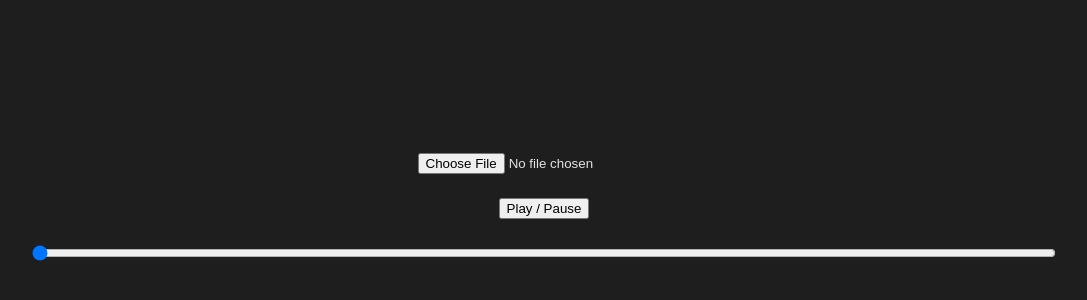
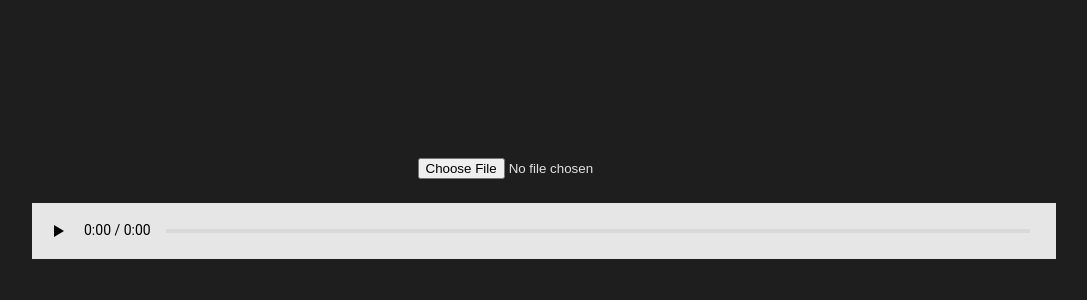
Before and after one commit to josemurillodev/audio-player, a website built with Vite: page index.html in a window 1280 px wide. Shown: the part 192-492 px from the top of the page, without its empty margins (96-1183 px from the left). Built offline with nearby package versions, Linux system fonts and the light colour scheme.

Commit message:
Updated styles

```diff
--- a/src/audio-player.ts
+++ b/src/audio-player.ts
@@ -5,6 +5,14 @@ export default class AudioPlayer {
   private playing = false;
   private time = 0;
   private offset = 0;
+
+  static formatTime(seconds: number) {
+    const mins = Math.floor((seconds % 3600) / 60);
+    const secs = Math.floor(seconds % 60);
+
+    const paddedSecs = String(secs).padStart(2, '0');
+    return `${mins}:${paddedSecs}`;
+  }
 
   constructor(context: AudioContext) {
     this.context = context;
--- a/src/main.ts
+++ b/src/main.ts
@@ -17,23 +17,38 @@ fileInput.addEventListener("change", (event) => {
     reader.onload = () => {
       const arrayBuffer = reader.result as ArrayBuffer;
       player.load(arrayBuffer);
+      toggleBtn.classList.remove('playing');
     };
     reader.onerror = () => console.error('Error reading file');
     reader.readAsArrayBuffer(file);
   }
 });
 
+const container = document.createElement("div");
+container.className  = 'audio-player'
+document.body.appendChild(container);
+
 const toggleBtn = document.createElement("button");
-toggleBtn.innerText = "Play / Pause";
-toggleBtn.style.marginBottom = "24px";
-document.body.appendChild(toggleBtn);
+toggleBtn.className  = 'play-button'
+container.appendChild(toggleBtn);
+
+const toggleIcon = document.createElement("span");
+toggleBtn.appendChild(toggleIcon);
+
+const timeLabel = document.createElement("span");
+timeLabel.className  = 'time'
+timeLabel.textContent = '0:00 / 0:00'
+container.appendChild(timeLabel);
 
 toggleBtn.addEventListener("click", () => {
+  if (!player) return;
   if (player.isPlaying) {
     player.pause();
+    toggleBtn.classList.remove('playing');
     return;
   }
   player.play();
+  toggleBtn.classList.add('playing');
 });
 
 const rangeInput = document.createElement("input");
@@ -43,7 +58,7 @@ rangeInput.min = "0";
 rangeInput.max = "0.999";
 rangeInput.step = "0.001";
 rangeInput.value = "0";
-document.body.appendChild(rangeInput);
+container.appendChild(rangeInput);
 
 rangeInput.addEventListener("input", (event: Event) => {
   const target = event.target as HTMLInputElement;
@@ -51,9 +66,8 @@ rangeInput.addEventListener("input", (event: Event) => {
 });
 
 const draw = () => {
-  if (!player.duration) {
-    return;
-  }
+  if (!player.duration) return;
+  timeLabel.textContent = `${AudioPlayer.formatTime(player.elapsed)} / ${AudioPlayer.formatTime(player.duration)}`
   const normalized = player.elapsed / player.duration;
   rangeInput.value = normalized.toString();
 };
--- a/src/style.css
+++ b/src/style.css
@@ -22,3 +22,132 @@ body {
   justify-content: center;
   flex-direction: column;
 }
+
+.audio-player {
+  display: flex;
+  width: 80%;
+  background-color: #E6E6E6;
+  color: #000;
+  justify-content: space-between;
+  align-items: center;
+}
+
+/* https://codepen.io/jacobcs1996/pen/geQKLJ?editors=0100 */
+
+.play-button {
+  --button-height: 6px;
+  --button-color: #000;
+
+  display: flex;
+  justify-content: center;
+  align-items: center;
+  width: 52px;
+  height: 52px;
+  background-color: #E6E6E6;
+  margin: 0;
+  padding: 0;
+  border: 0;
+  appearance: none;
+
+}
+
+.play-button span {
+  margin-left: calc(2 * 0.14 * var(--button-height));
+  background: none;
+  border: none;
+  border-top: var(--button-height) solid transparent;
+  border-bottom: var(--button-height) solid transparent;
+  border-left: calc(var(--button-height) * 2 * 0.86) solid var(--button-color);
+
+}
+
+.play-button.playing span {
+  margin-left: 0;
+
+  position: relative;
+  background: none;
+  border: none;
+  height: calc(var(--button-height) * 2);
+  width: calc(var(--button-height) * 2 * 0.86);
+
+  &:before,
+  &:after {
+    content: "";
+    position: absolute;
+    top: 0;
+    height: 100%;
+    width: 33%;
+    background: var(--button-color);
+  }
+
+  &:before {
+    left: 0;
+  }
+
+  &:after {
+    right: 0;
+  }
+}
+
+input[type="range"] {
+  /* active color */
+  --c: #595959;
+  /* line thickness*/
+  --l: 4px;
+  /* thumb height */
+  --h: 52px;
+  /* thumb width */
+  --w: 1px;
+  flex: 1;
+  height: var(--h);
+  margin-right: 26px;
+  margin-left: 14px;
+  /* needed for Firefox*/
+  --_c: color-mix(in srgb, var(--c), #000 var(--p, 0%));
+  -webkit-appearance: none;
+  -moz-appearance: none;
+  appearance: none;
+  background: none;
+  cursor: pointer;
+  overflow: hidden;
+}
+
+input[type="range"]:focus-visible,
+input[type="range"]:hover {
+  --p: 10%;
+}
+
+/* chromium */
+input[type="range" i]::-webkit-slider-thumb {
+  height: var(--h);
+  width: var(--w);
+  background: var(--_c);
+  background: transparent;
+  border-image: linear-gradient(90deg, var(--_c) 50%, #d9d9d9 0) 0 1/calc(50% - var(--l)/2) 100vw/0 100vw;
+  -webkit-appearance: none;
+  appearance: none;
+  transition: .3s;
+}
+
+/* Firefox */
+input[type="range"]::-moz-range-thumb {
+  height: var(--h);
+  width: var(--w);
+  background: var(--_c);
+  border-image: linear-gradient(90deg, var(--_c) 50%, #d9d9d9 0) 0 1/calc(50% - var(--l)/2) 100vw/0 100vw;
+  -webkit-appearance: none;
+  appearance: none;
+  transition: .3s;
+}
+
+@supports not (color: color-mix(in srgb, red, red)) {
+  input[type="range"] {
+    --_c: var(--c);
+  }
+}
+
+.time {
+  /* margin-left: 2px; */
+  font-family: 'Roboto';
+  font-size: 14px;
+}
```
